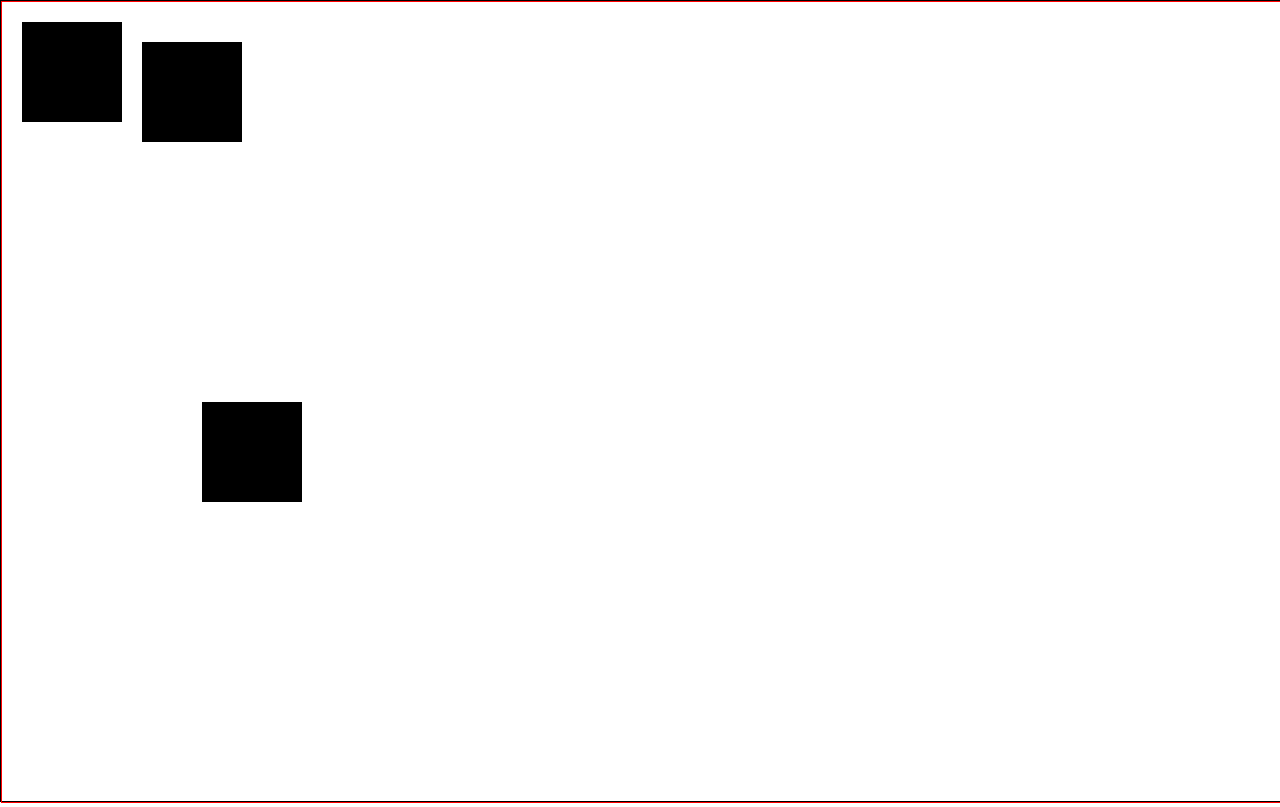
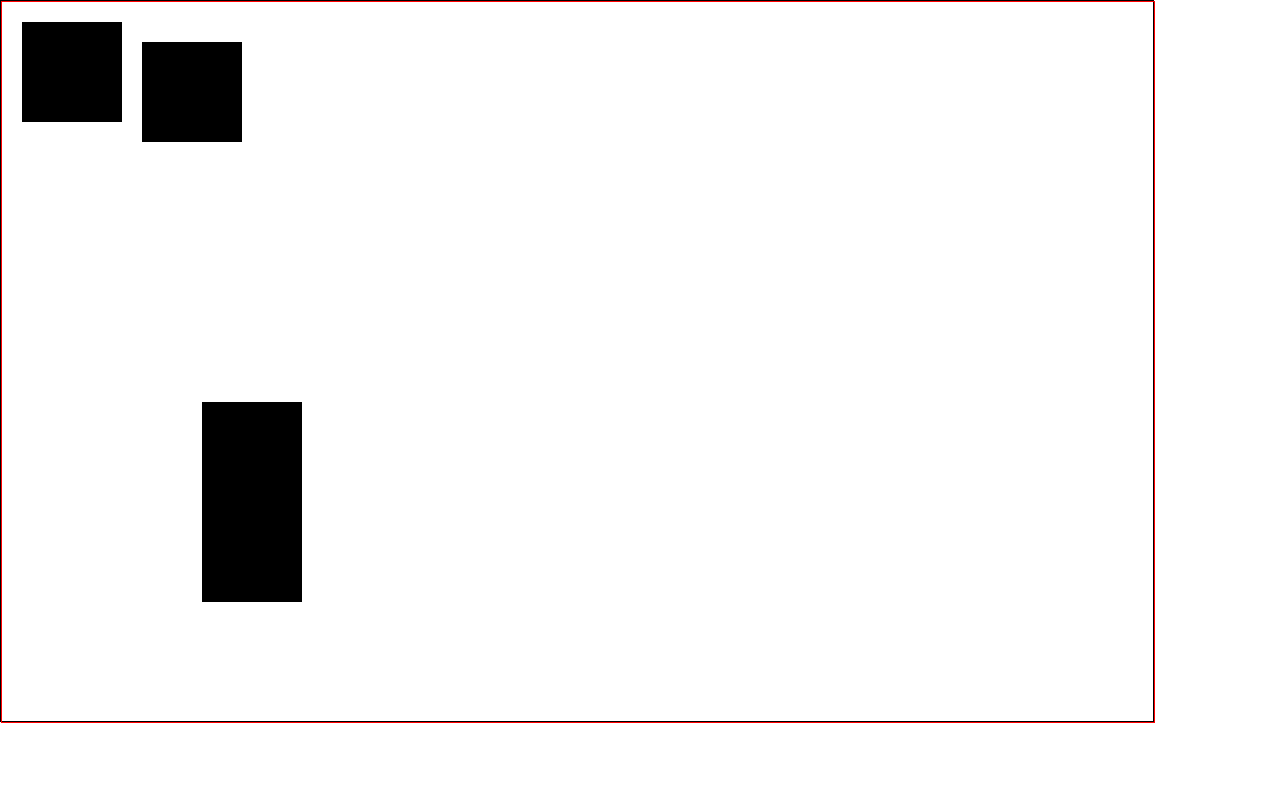
Before and after one commit to divbloxjs/dx-canvas, a plain HTML site: page play.html in a window 1280 px wide. Drawn offline with Linux system fonts and the light colour scheme.

Commit message:
Progress

```diff
--- a/dx-canvas.js
+++ b/dx-canvas.js
@@ -6,13 +6,14 @@
 const dx_canvas = {
     canvas_obj: null,
     context_obj: null,
-    objects:[],
+    objects:{},
     active_object:null,
     is_mouse_down: false,
     drag_start:{x:0,y:0},
     drag_end:{x:0,y:0},
+    drag_translate_factor:1.3,
+    is_dragging:false,
     zoom_factor:0.02,
-    drag_translate_factor:1.3,
     initCanvas(element_id) {
         this.canvas_obj = document.getElementById(element_id);
         this.setContext();
@@ -29,9 +30,11 @@ const dx_canvas = {
         this.canvas_obj.addEventListener('dblclick', this.onMouseDoubleClick.bind(this), false);
         this.canvas_obj.addEventListener('contextmenu', this.onMouseRightClick.bind(this), false);
         this.canvas_obj.addEventListener('wheel', this.onMouseScroll.bind(this), false);
-        this.registerObject(new DivbloxBaseCanvasObject(null,{x:20,y:20}));
+        this.registerObject(new DivbloxBaseCanvasObject(null,{x:20,y:20},{is_draggable:true}));
         this.registerObject(new DivbloxBaseCanvasObject(null,{x:140,y:40}));
-        this.registerObject(new DivbloxBaseCanvasObject(null,{x:200,y:400},{fill_colour:"blue"}));
+        this.registerObject(new DivbloxBaseCanvasObject(null,{x:200,y:400},
+            {fill_colour:"#fe765d",
+                dimensions: {width:100,height:200}}));
         window.requestAnimationFrame(this.update.bind(this));
     },
     setContext() {
@@ -45,8 +48,12 @@ const dx_canvas = {
         return this.context_obj;
     },
     drawCanvas() {
+        this.context_obj.save();
+        this.context_obj.setTransform(1,0,0,1,0,0);
         this.context_obj.clearRect(0,0,this.canvas_obj.width,this.canvas_obj.height);
-        for (const object of this.objects) {
+        this.context_obj.restore();
+        for (const object_id of Object.keys(this.objects)) {
+            const object = this.objects[object_id];
             object.drawObject(this.context_obj);
         }
     },
@@ -61,7 +68,7 @@ const dx_canvas = {
         if (object === null) {
             return;
         }
-        this.objects.push(object);
+        this.objects[object.getId()] = object;
     },
     validateEvent(event_obj = null) {
         this.setContext();
@@ -129,7 +136,7 @@ const dx_canvas = {
         this.validateEvent(event_obj);
         const mousePos = this.getMousePosition(event_obj);
         this.is_mouse_down = false;
-        this.drag_start = {x:0,y:0};
+        this.is_dragging = false;
         console.log("Drag end: "+JSON.stringify(this.drag_end));
         this.testFunction('Mouse up position: ' + mousePos.x + ', ' + mousePos.y);
     },
@@ -137,7 +144,13 @@ const dx_canvas = {
         this.validateEvent(event_obj);
         const mousePos = this.getMousePosition(event_obj);
         console.log("Mouse clicked at: "+JSON.stringify(mousePos));
-        this.setActiveObject({x:mousePos.x,y:mousePos.y},true);
+        console.log("Drag start: "+JSON.stringify(this.drag_start));
+        if ((this.drag_start.x !== 0) && (this.drag_start.y !== 0)) {
+            this.drag_start = {x:0,y:0};
+            this.setActiveObject({x:-1,y:-1},false);
+        } else {
+            this.setActiveObject({x:mousePos.x,y:mousePos.y},true);
+        }
     },
     onMouseDoubleClick(event_obj = null) {
         this.validateEvent(event_obj);
@@ -158,13 +171,15 @@ const dx_canvas = {
         this.zoomCanvas(event_obj.deltaY/Math.abs(event_obj.deltaY));
     },
     setActiveObject(mouse_down_position = {x:0,y:0},trigger_click = false) {
+        console.log("Objects: "+JSON.stringify(this.objects));
         if ((this.active_object !== null) && this.is_mouse_down) {
             // This means we are dragging and we don't want to change the active object
             console.log("Not setting active object");
             return;
         }
         this.active_object = null;
-        for (const object of this.objects) {
+        for (const object_id of Object.keys(this.objects)) {
+            const object = this.objects[object_id];
             if ((object.getBoundingRectangle().x1 <= mouse_down_position.x) &&
                 (object.getBoundingRectangle().x2 >= mouse_down_position.x) &&
                 (object.getBoundingRectangle().y1 <= mouse_down_position.y) &&
@@ -186,8 +201,16 @@ const dx_canvas = {
             const translate_y = this.drag_translate_factor*(this.drag_end.y - this.drag_start.y) / Math.abs(this.drag_end.y - this.drag_start.y);
             this.context_obj.translate(translate_x,translate_y);
         } else {
-            console.log("Dragging object: "+JSON.stringify(this.active_object));
+            if (this.active_object.is_draggable) {
+                if (!this.is_dragging) {
+                    this.active_object.updateDeltas({x:this.drag_start.x,y:this.drag_start.y});
+                }
+                this.active_object.reposition({x:this.drag_end.x,y:this.drag_end.y});
+                this.registerObject(this.active_object);
+                console.log("Dragging object: "+JSON.stringify(this.active_object));
+            }
         }
+        this.is_dragging = true;
     },
     zoomCanvas(direction = -1) {
         let zoom_factor = 1-this.zoom_factor;
@@ -206,7 +229,7 @@ class DivbloxBaseCanvasObject {
     constructor(object_id = null,
                 draw_start_coords = {x:0,y:0},
                 additional_options =
-                    {draggable:false,
+                    {is_draggable:false,
                     fill_colour:"#fefefe",
                     dimensions:
                         {width:100,height:100}}) {
@@ -216,6 +239,8 @@ class DivbloxBaseCanvasObject {
         }
         this.x = draw_start_coords.x;
         this.y = draw_start_coords.y;
+        this.x_delta = this.x;
+        this.y_delta = this.y;
         this.width = 100;
         this.height = 100;
         if (typeof additional_options["dimensions"] !== "undefined") {
@@ -227,9 +252,9 @@ class DivbloxBaseCanvasObject {
         if (typeof additional_options["fill_colour"] !== "undefined") {
             this.fill_colour = additional_options["fill_colour"];
         }
-        this.draggable = false;
-        if (typeof additional_options["draggable"] !== "undefined") {
-            this.draggable = additional_options["draggable"];
+        this.is_draggable = false;
+        if (typeof additional_options["is_draggable"] !== "undefined") {
+            this.is_draggable = additional_options["is_draggable"];
         }
     }
     getId() {
@@ -251,4 +276,13 @@ class DivbloxBaseCanvasObject {
     onClick() {
         console.log("Object "+this.getId()+" clicked");
     }
+    updateDeltas(reference_coords = {x:0,y:0}) {
+        this.x_delta = reference_coords.x - this.x;
+        this.y_delta = reference_coords.y - this.y;
+    }
+    reposition(coords = {x:0,y:0}) {
+        this.x = coords.x - this.x_delta;
+        this.y = coords.y - this.y_delta;
+        this.bounding_rectangle_coords = {x1:this.x,y1:this.y,x2:this.x+this.width,y2:this.y+this.height};
+    }
 }
--- a/play.html
+++ b/play.html
@@ -7,8 +7,8 @@
             padding: 0px;
         }
         #dxCanvasWrapper {
-            width: 100vw;
-            height: 100vh;
+            width: 90vw;
+            height: 90vh;
             border:1px solid black;
         }
         #dxCanvasWrapper >canvas {
```
